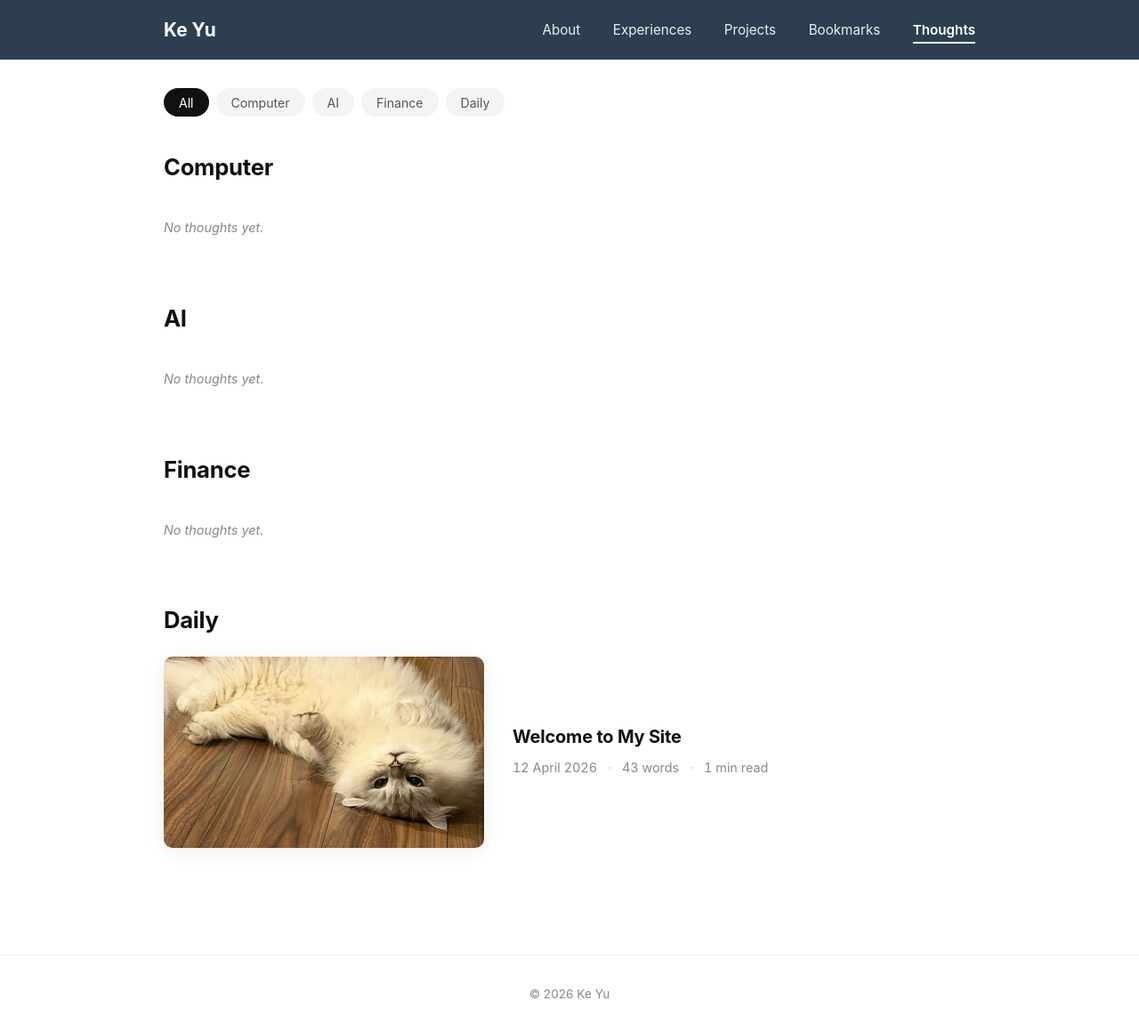
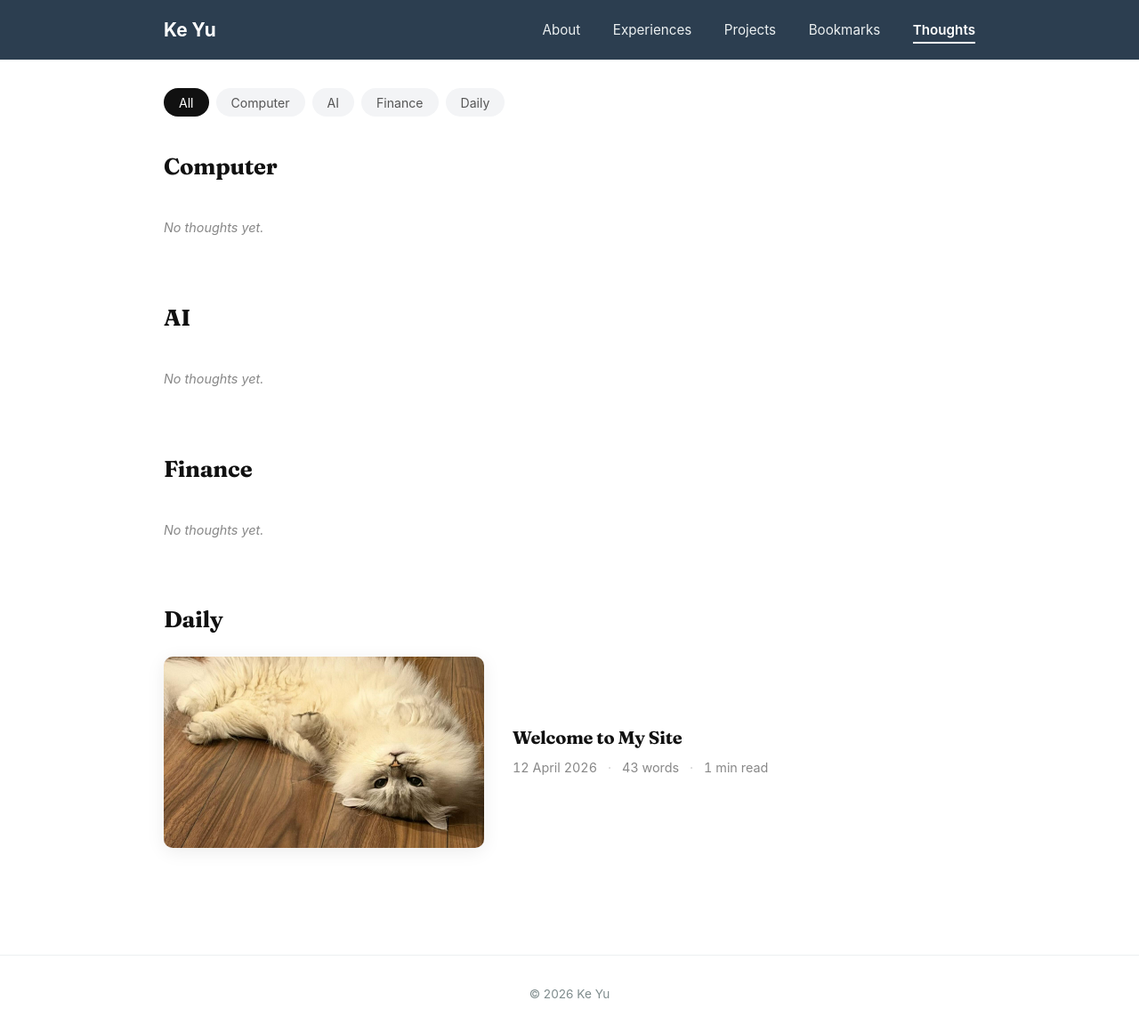
Before and after one commit to keith991001/keith991001.github.io, a Jekyll site: the page built from thoughts.md, in a window 1280 px wide and 1161 px high. Shown: the whole window at 89% size. Built offline with Jekyll 4.4.1, drawn with Linux system fonts in a browser that asks for light colours.

Commit message:
feat(typography): introduce Fraunces display font for headings
- Load Fraunces (variable, opsz 9..144, wght 500..700) from Google
  Fonts in default.html with preconnect hints for low connection cost
- Add --font-display token and apply it to base h1/h2/h3 so all
  semantic headings inherit the serif while body keeps the system
  stack (preserves the academic-minimal feel for paragraphs)
- Class-specific heading rules don't set font-family, so they
  cascade-inherit the new display font automatically

```diff
--- a/_layouts/default.html
+++ b/_layouts/default.html
@@ -5,6 +5,9 @@
   <meta name="viewport" content="width=device-width, initial-scale=1.0">
   <title>{% if page.title %}{{ page.title }} | {% endif %}{{ site.title }}</title>
   <meta name="description" content="{{ site.description }}">
+  <link rel="preconnect" href="https://fonts.googleapis.com">
+  <link rel="preconnect" href="https://fonts.gstatic.com" crossorigin>
+  <link rel="stylesheet" href="https://fonts.googleapis.com/css2?family=Fraunces:opsz,wght@9..144,500..700&display=swap">
   <link rel="stylesheet" href="{{ '/assets/css/site.css' | relative_url }}">
 </head>
 <body>
--- a/assets/css/site.css
+++ b/assets/css/site.css
@@ -34,9 +34,14 @@
   --gray-700: #555555;
   --ink-soft: #333333;
   --ink:      #111111;
+
+  --font-display: "Fraunces", Georgia, "Times New Roman", serif;
 }
 
 /* Base heading hierarchy (overridden by class-specific component rules) */
+h1, h2, h3 {
+  font-family: var(--font-display);
+}
 h1 {
   font-size: clamp(var(--fs-xl), 1rem + 3vw, var(--fs-2xl));
   font-weight: 700;
```
